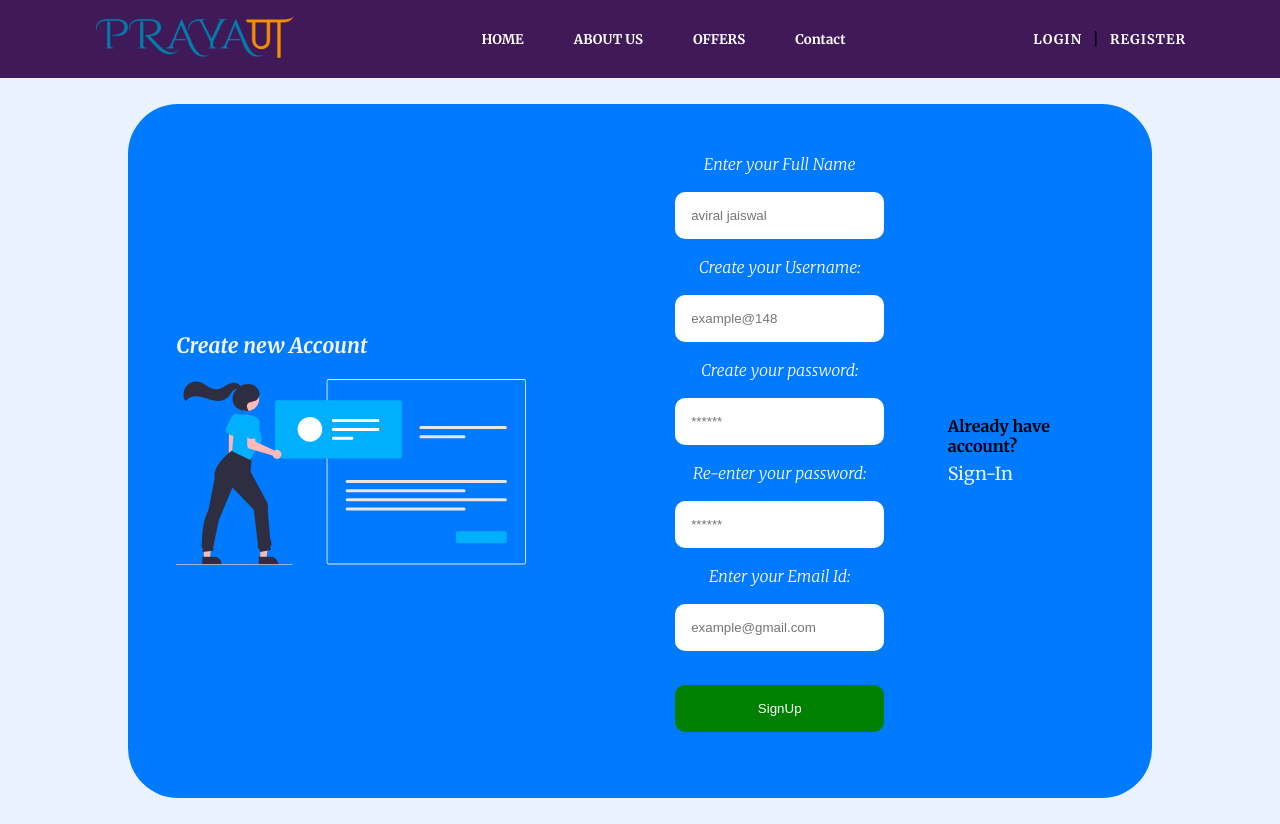
After one commit to prash-singh/Prayan, a PHP site: page /userAccount/signup.html in a window 1280 px wide. The commit adds this page. Run offline with PHP 8.4, Linux system fonts and the light colour scheme.

Commit message:
login and signup page added
Added Login and Signup page & modified some content in main page like header links.

```diff
--- /dev/null
+++ b/userAccount/signup.css
@@ -0,0 +1,205 @@
+@font-face {
+    font-family: 'Beyond';
+    src: url('/assets/fonts/beyond_the_mountains.otf');
+}
+
+* {
+    margin: 0;
+    padding: 0;
+    box-sizing: border-box;
+    text-decoration: none;
+}
+
+body {
+    font-family: "Merriweather", "serif";
+    background-color: #ebf2ff;
+}
+
+.navbar {
+    display: flex;
+    flex-direction: column;
+    row-gap: 50px;
+    position: relative;
+    z-index: 20;
+    text-align: center;
+}
+
+.navbar__top {
+    position: sticky;
+    top: 0;
+    display: flex;
+    justify-content: space-around;
+    align-items: center;
+    background-color: #350a4eef;
+}
+
+.navbar__brand {
+    width: 100px;
+}
+
+.navbar__nav__items {
+    display: flex;
+}
+
+.navbar__register a, .nav__items a{
+    color: white;
+}
+
+.brand__logo {
+    width: 100%;
+    cursor: pointer;
+}
+
+
+.login_body{
+    display: flex;
+    justify-content: center;
+    align-items: center;
+    flex-direction: column;
+    margin: 2% 10%;
+    padding: 2rem;
+    border-radius: 20px;
+    background-color: #007bff;
+}
+.login_container{
+    padding: 1rem;
+    height: 50%;
+    text-align: center;
+    justify-content: space-evenly;
+    z-index: 50;
+}
+
+.login_container input{
+    padding: 1rem;
+    border: #007bff;
+    border-radius: 10px;
+    margin: 1rem 0rem;
+
+}
+
+.login_container label{
+    color: whitesmoke;
+    font-weight: 100;
+    font-style: italic;
+}
+
+.login_header{
+    margin: 1rem;
+    align-items: center;
+    justify-content: center;
+}
+
+.btn_login input{
+    background-color: green;
+    color: white;
+    border: none;
+    width: 100%;
+    cursor: pointer;
+}
+
+.newAccount a {
+    font-size: small;
+}
+
+.login_header img{
+    width: 150px;
+    margin-top: 20px;
+}
+
+@media(min-width:1024px) {
+    .navbar {
+        display: flex;
+        flex-direction: column;
+        justify-content: center;
+        text-align: center;
+        row-gap: 150px;
+        position: relative;
+        z-index: 20;
+    }
+    .navbar__brand {
+        width: 200px;
+    }
+    .nav__items {
+        align-items: center;
+        display: flex;
+        gap: 50px;
+    }
+
+    #items__home a,
+    #items__about a,
+    #items__offers a,
+    #items__contact a,
+    #nav__login a,
+    #nav__register a{
+        padding: 5px 0;
+        cursor: pointer;
+    }
+    #items__home:hover a{
+        border-bottom: 2px solid cyan;
+        color: orange;
+    }
+    #items__about:hover a{
+        border-bottom: 2px solid cyan;
+        color: orange;
+    }
+    #items__offers:hover a{
+        border-bottom: 2px solid cyan;
+        color: orange;
+    }
+    #items__contact:hover a{
+        border-bottom: 2px solid cyan;
+        color: orange;
+    }
+    #nav__login:hover a{
+        border-bottom: 2px solid greenyellow;
+        color: orangered;
+    }
+    #nav__register:hover a{
+        border-bottom: 2px solid greenyellow;
+        color: orangered;
+    }
+    .navbar__register {
+        display: flex;
+        align-items: center;
+        gap: 10px;
+        letter-spacing: 1px;
+    }
+
+    .login_body{
+        flex-direction: row;
+        justify-content: space-between;
+        align-items: center;
+        border-radius: 50px;
+    }
+
+    .login_header{
+        font-style: italic;
+        color: whitesmoke;
+        font-size: large;
+        flex: 1;
+    }
+
+    .newAccount{
+        font-size: x-large;
+        flex: 1;
+    }
+
+    .newAccount a{
+        font-size: large;
+        color: #ebf2ff;
+    }
+
+    .login_container{
+        flex: 1.5;
+        margin-left: 12%;
+    }
+
+    .login_container label{
+        color: snow;
+    }
+
+    .login_header img{
+        width: 350px;
+        margin-top: 20px;
+    }
+}
--- /dev/null
+++ b/userAccount/signup.html
@@ -0,0 +1,102 @@
+<!DOCTYPE html>
+<html lang="en">
+<head>
+    <meta charset="UTF-8">
+    <meta http-equiv="X-UA-Compatible" content="IE=edge">
+    <meta name="viewport" content="width=device-width, initial-scale=1.0">
+    <title>Prayan</title>
+    <link rel="stylesheet" href="./signup.css">
+    <link rel="preconnect" href="https://fonts.googleapis.com">
+    <link rel="preconnect" href="https://fonts.gstatic.com" crossorigin>
+    <link href="https://fonts.googleapis.com/css2?family=Merriweather:ital,wght@0,300;0,400;0,700;0,900;1,300;1,400;1,700;1,900&display=swap" rel="stylesheet">
+    <link href="https://fonts.googleapis.com/css2?family=Open+Sans:wght@300;400;500;600;700;800&display=swap" rel="stylesheet">
+</head>
+
+<header>
+    <nav class="navbar">
+        <div class="navbar__top">
+            <div class="navbar__brand">
+                <a href="/index.html" rel="noopener noreferrer">
+                    <img src="/assets/logo.png" alt="logo" class="brand__logo">
+                </a>
+            </div>
+            <div class="navbar__nav__items">
+                <div class="nav__items">
+                    <h5 id="items__home"> <a href="/index.html">HOME</a></h5>
+                    <h5 id="items__about"> <a href="/header/about.html">ABOUT US</a></h5>
+                    <h5 id="items__offers"> <a href="/header/offer.html">OFFERS</a></h5>
+                    <h5 id="items__contact"><a href="/header/contact.html">Contact</a></h5>
+                </div>
+            </div>
+            <div class="navbar__account">
+                <div class="navbar__register">
+                    <h5 id="nav__login"> <a href="/userAccount/login.html"> LOGIN</a></h5>
+                    <h4>|</h4>
+                    <h5 id="nav__register"> <a href="/userAccount/signup.html">REGISTER</a></h5>
+                </div>
+            </div>
+        </div>
+    </nav>
+</header>
+
+<body>
+    <div class="login">
+        <section class="login_body">
+            <div class="login_header">
+                <h3>Create new Account</h3>
+                <img src="/assets/signup.svg" alt="signup_logo">
+            </div>
+            <div class="login_container">
+                <form action="./Database/signup.php" method="POST">
+                    <table>
+                        <!-- Full name -->
+                        <tr>
+                            <th><label for="fname">Enter your Full Name</label></th>
+                        </tr>
+                        <tr>
+                            <td><input type="text" id="fname" name="fname" placeholder="aviral jaiswal" required></td>
+                        </tr>
+                        <!-- Username -->
+                        <tr>
+                            <th><label for="name">Create your Username:</label></th>
+                        </tr>
+                        <tr>
+                            <td><input type="text" placeholder="example@148" id="name" name="username" required></td>
+                        </tr>
+                        <!-- password -->
+                        <tr>
+                            <th><label for="password">Create your password:</label></th>
+                        </tr>
+                        <tr>
+                            <td><input type="password" placeholder="******" id="password" name="password" required></td>
+                        </tr>
+                        <!-- Re-enter pass-->
+                        <tr>
+                            <th><label for="rpassword">Re-enter your password:</label></th>
+                        </tr>
+                        <tr>
+                            <td><input type="password" placeholder="******" id="rpassword" name="password" required></td>
+                        </tr>
+                        <!--Email -->
+                        <tr>
+                            <th><label for="mail">Enter your Email Id:</label></th>
+                        </tr>
+                        <tr>
+                            <td><input type="email" placeholder="example@gmail.com" id="mail" name="email" required></td>
+                        </tr>
+
+                        <tr>
+                            <td class="btn_login"><input type="submit" value="SignUp"></td>
+                        </tr>
+                    </table>
+                </form>
+            </div>
+            <div class="newAccount">
+                <h6>Already have account?</h6>
+                <a href="./login.html">Sign-In</a>
+            </div>
+        </section>
+    </div>
+</body>
+
+</html>
```
Also changed, not shown: index.html (+6 -6 lines), style.css (+17 -12 lines), userAccount/Database/login.php (added, +9 -0 lines), userAccount/login.css (added, +192 -0 lines), userAccount/login.html (added, +78 -0 lines), assets/login.svg (added), assets/signup.svg (added), header/about.html (added), header/contact.html (added), header/offer.html (added), userAccount/Database/signup.php (added).
